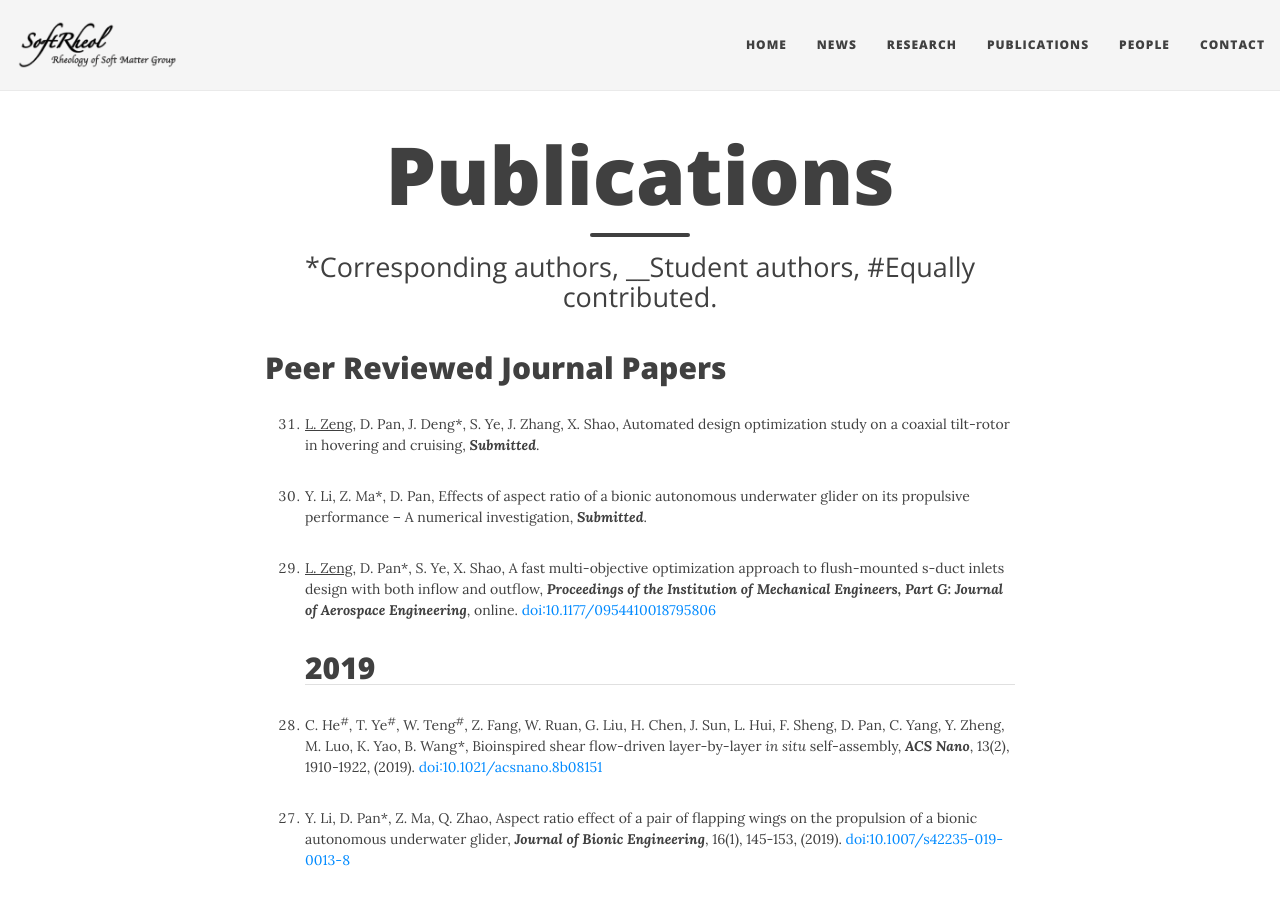
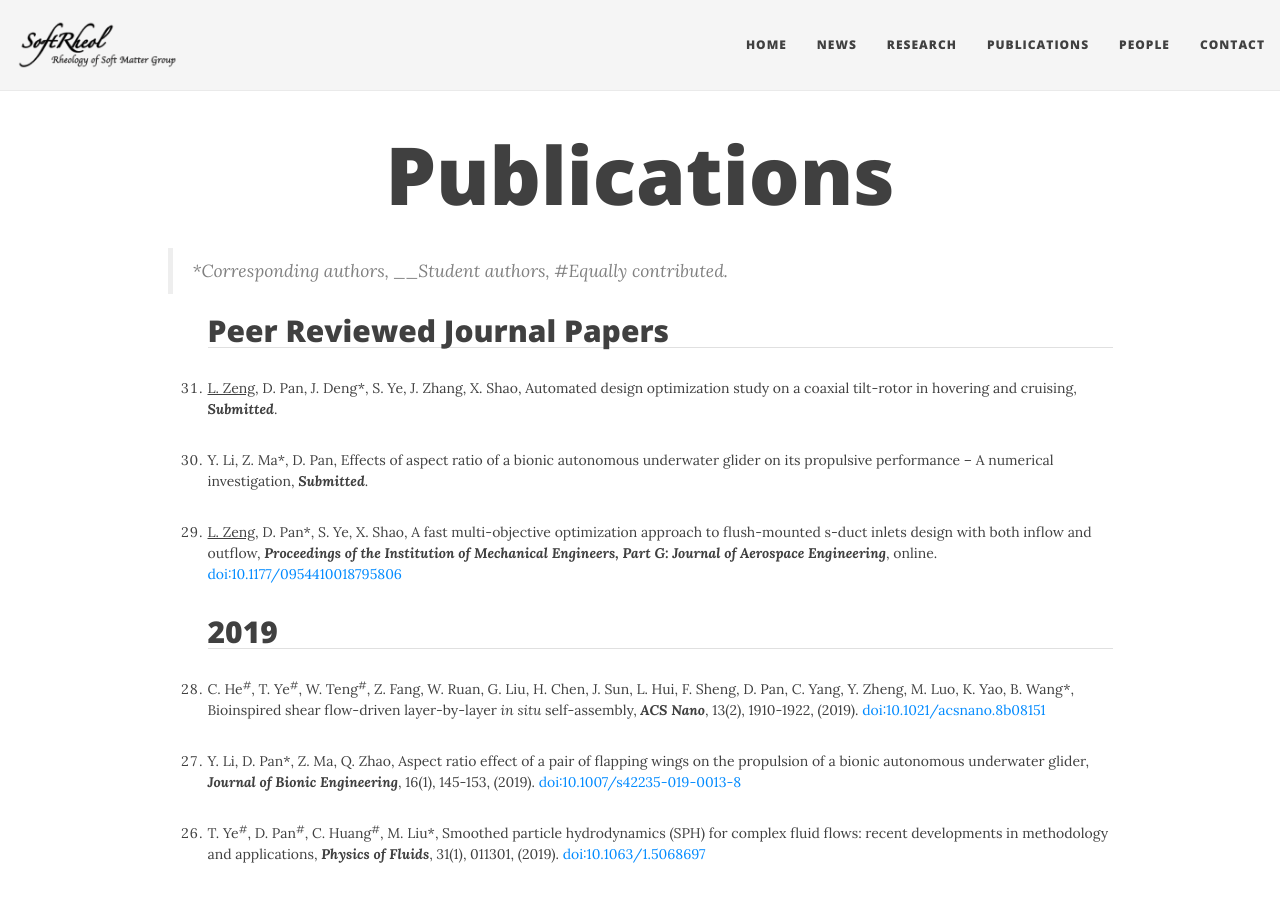
Before and after one commit to softrheol/softrheol.github.io, a Jekyll site: the page built from pbs.md, in a window 1280 px wide and 900 px high. Built offline with Jekyll 4.4.1, drawn with Linux system fonts in a browser that asks for light colours; nearby versions of some CDN libraries.

Commit message:
change the page width

```diff
--- a/_layouts/home.html
+++ b/_layouts/home.html
@@ -6,7 +6,7 @@ layout: base
 
 <div class="container" role="main">
   <div class="row">
-    <div class="col-lg-8 col-lg-offset-2 col-md-10 col-md-offset-1">
+    <div class="col-lg-10 col-lg-offset-1 col-md-11 col-md-offset-1">
       {{ content }}
     </div>
   </div>
--- a/_layouts/page.html
+++ b/_layouts/page.html
@@ -6,7 +6,7 @@ layout: base
 
 <div class="container" role="main">
   <div class="row">
-    <div class="col-lg-8 col-lg-offset-2 col-md-10 col-md-offset-1">
+    <div class="col-lg-10 col-lg-offset-1 col-md-11 col-md-offset-1">
       {{ content }}
 	    {% if page.comments %}
         <div class="disqus-comments">
--- a/pbs.md
+++ b/pbs.md
@@ -1,12 +1,11 @@
 ---
 layout: page
 title: 'Publications'
-subtitle: '*Corresponding authors, __Student authors, #Equally contributed.'
 ---
 
-## Peer Reviewed Journal Papers
-
+> *Corresponding authors, __Student authors, #Equally contributed.
 <ol class=" list-paddingleft-2" reversed="true" style="font-size: 14px;">
+<h2 style="border-bottom: 1px solid #e0e0e0;"> Peer Reviewed Journal Papers</h2>
     <li>
         <p>
             <span style="text-decoration:underline;">L. Zeng</span>, D. Pan, J. Deng*, S. Ye, J. Zhang, X. Shao, Automated design optimization study on a coaxial tilt-rotor in hovering and cruising, <strong><em>Submitted</em></strong>.
```
